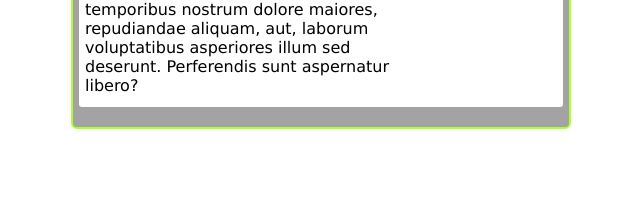
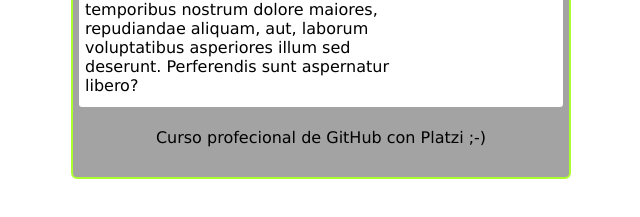
Before and after one commit to Dillan444/hyperblog, a plain HTML site: page index.html in a window 1280 px wide. Shown: the part 203-420 px from the top of the page, without its empty margins (319-959 px from the left). Drawn offline with Linux system fonts and the light colour scheme.

Commit message:
Footer terminado

```diff
--- a/css/style.css
+++ b/css/style.css
@@ -73,3 +73,12 @@
     height: 100%;
     border-radius: 6px;
 }
+
+footer{
+    margin-top: 10px;
+    height: 40px;
+
+    display: flex;
+    justify-content: center;
+    align-items: center;
+}
--- a/index.html
+++ b/index.html
@@ -27,6 +27,10 @@
             <div class="imagen"><img src="./img/Marte.png" alt="Imagen del planeta marte"></div>
             <div class="text">Lorem ipsum dolor sit amet consectetur adipisicing elit. Placeat obcaecati est unde exercitationem temporibus nostrum dolore maiores, repudiandae aliquam, aut, laborum voluptatibus asperiores illum sed deserunt. Perferendis sunt aspernatur libero?</div>
         </div>
+
+        <footer>
+            <p>Curso profecional de GitHub con Platzi ;-)</p>
+        </footer>
     </div>
 </body>
 </html>
```
